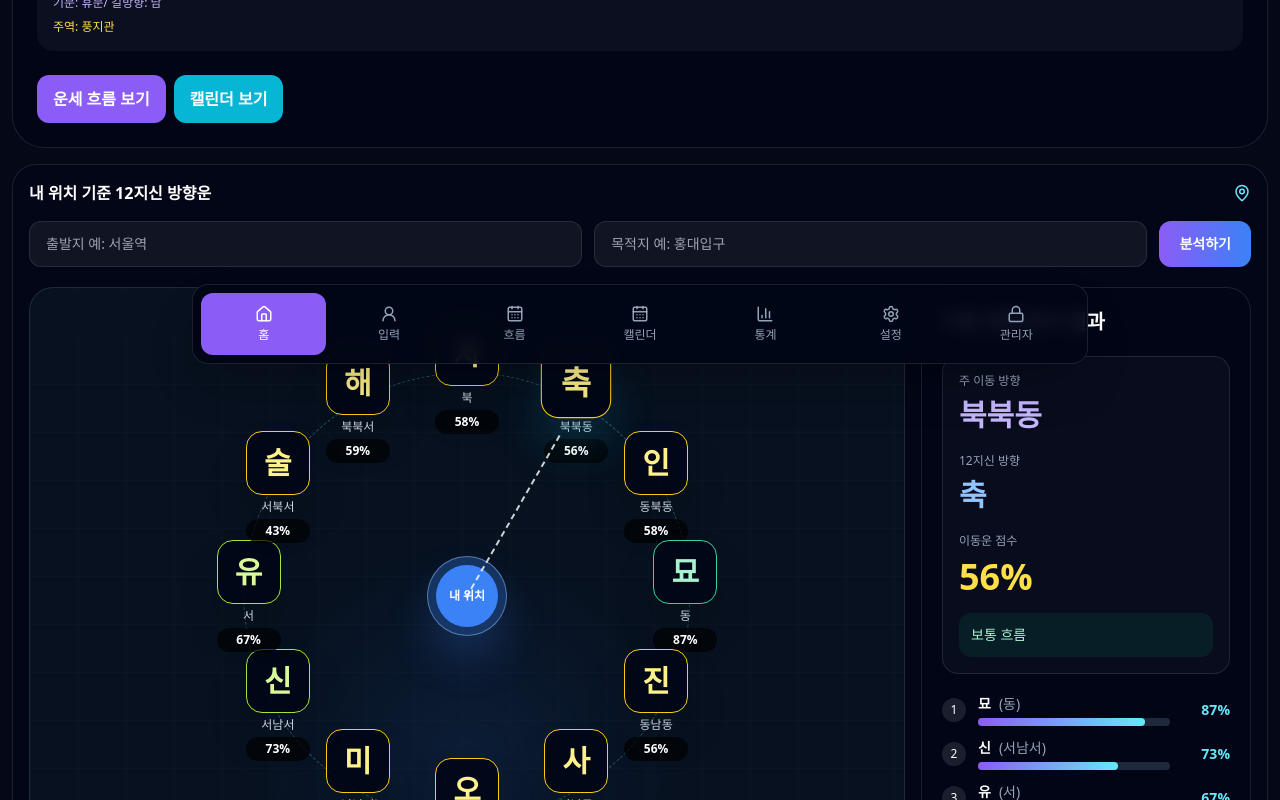
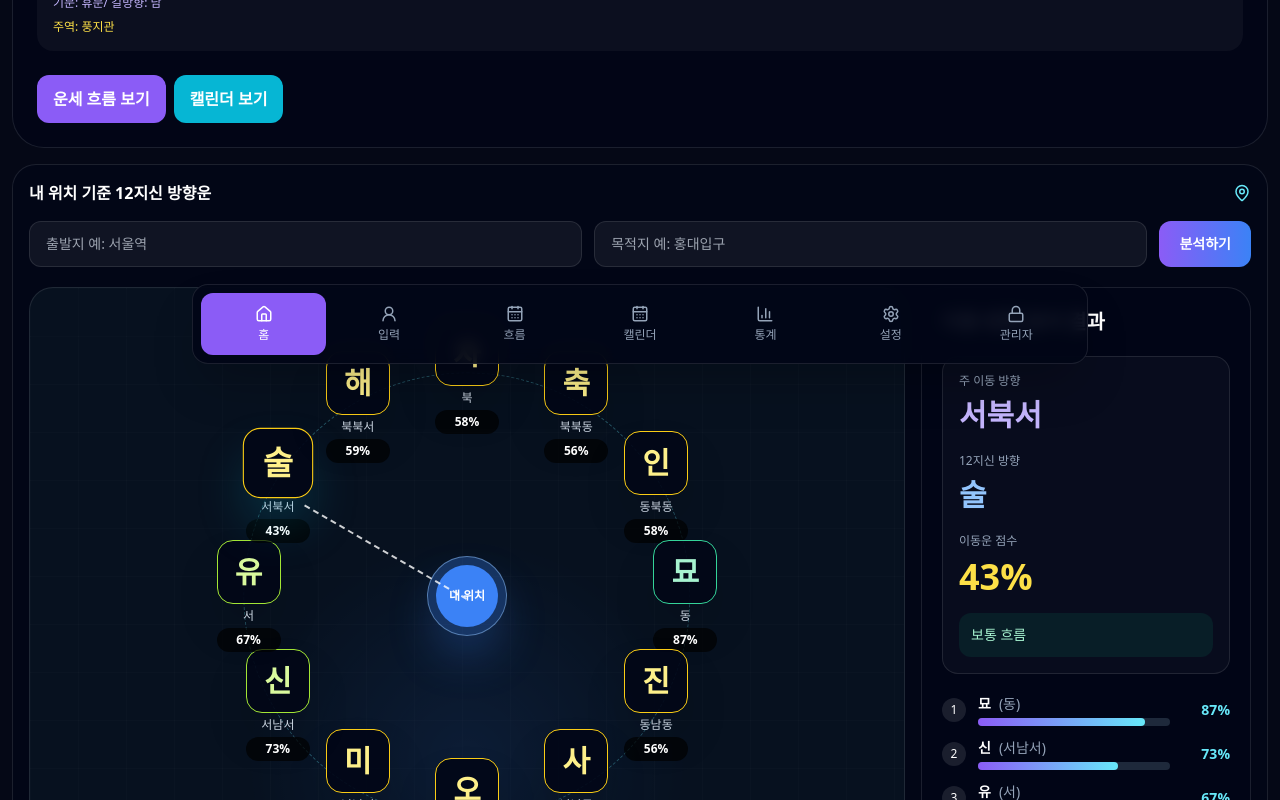
Before and after one commit to biophilia28-png/fortune-flow-app, a React (Vite) app: page / in a window 1280 px wide. Shown: the part 424-1224 px from the top of the page. Built offline with nearby package versions, Linux system fonts and the light colour scheme; the HTML template or start-up script is replaced by a standard one.

Commit message:
Update App.jsx

```diff
--- a/src/App.jsx
+++ b/src/App.jsx
@@ -546,8 +546,14 @@ function DirectionPanel({ profile }) {
   const [fromPlace, setFromPlace] = useState("");
   const [toPlace, setToPlace] = useState("");
 
-  const directionIndex =
-    fromPlace && toPlace ? (fromPlace.length * 3 + toPlace.length * 7) % 12 : 1;
+let directionIndex = 10;
+
+if (
+  fromPlace.includes("서울") &&
+  toPlace.includes("녹천")
+) {
+  directionIndex = 11; // 인(동북동)
+}
 
   const picked = directions[directionIndex];
   const pickedZodiac = picked[0];
```
